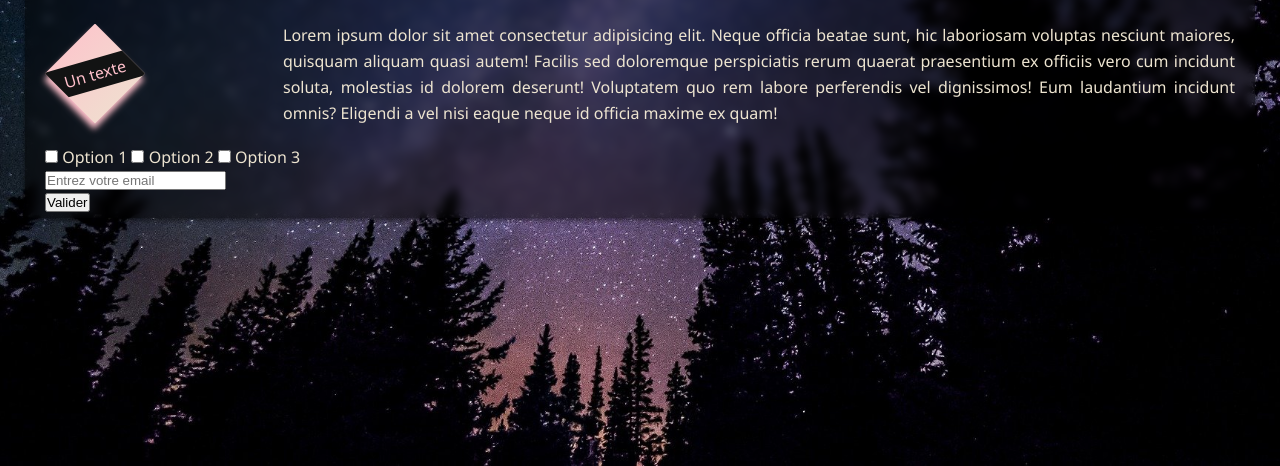
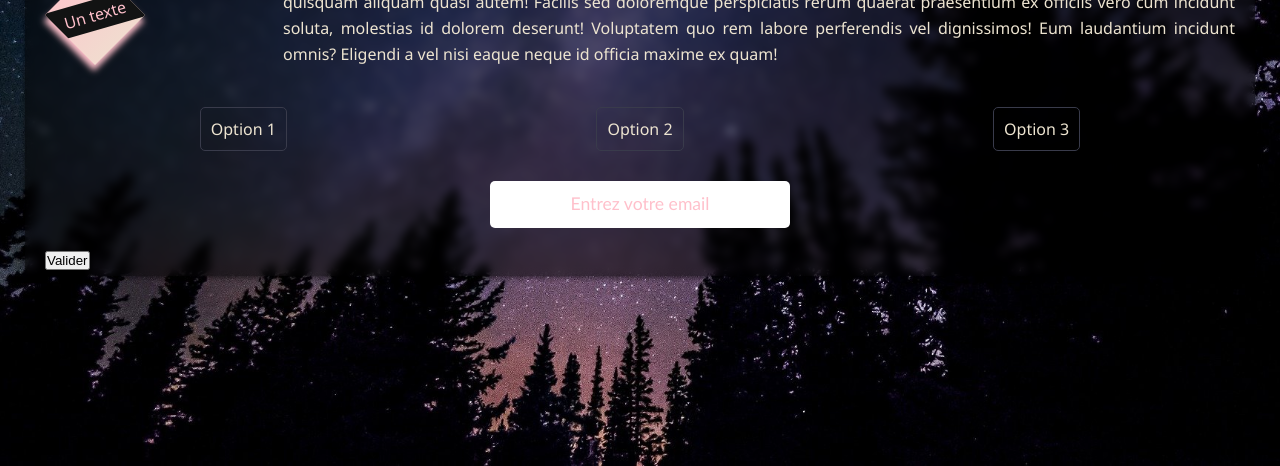
Before and after one commit to Koffi-Sk/Cours-CSS-2, a plain HTML site: page index.html in a window 1280 px wide. Shown: the part 334-800 px from the top of the page. Drawn offline with Linux system fonts and the light colour scheme.

Commit message:
Traitement du checkbox et de l'input de type text

```diff
--- a/style.css
+++ b/style.css
@@ -99,3 +99,63 @@ p::selection {
     background: var(--color2);
     color: var(--color3);
 }
+
+.checkbox-container {
+    display: flex;
+    justify-content: space-around;
+    margin: 20px 0 30px;
+}
+
+/*Traitement du checkbox*/
+input[type="checkbox"] {
+    display: none;   /*Fait disparaitre le checkbox*/
+}
+
+input[type="checkbox"]:checked + label {
+   background: var(--color2);
+   color: var(--color3);
+   transform: scale(1.1);
+   filter: brightness(120%);
+}
+
+label {
+    cursor: pointer;
+    border: 1px solid var(--color3);
+    padding: 10px;
+    border-radius: 5px;
+    transition: 0.2s;
+    user-select: none; /*Empêche de sélectionner le texte du label*/
+}
+
+/*Traitement de l'input email*/
+.e-mail {
+    text-align: center;
+    margin-bottom: 20px;
+}
+
+.e-mail input {
+    padding: 10px;
+    border-radius: 5px;
+    outline: none;
+    border: 3px solid transparent;
+    transition: 0.3s;
+    text-align: center;
+    font-size: 1.1rem;
+    color: var(--color1);
+    /*Reglage responsive*/
+    min-width: 150px;
+    width: 35%;
+    max-width: 300px;
+}
+
+/*Comportement de l'input quand on écrit dedans*/
+input[type="text"]:focus {
+    background: transparent;
+    border: 1px solid var(--color2);
+    border-radius: 150px;
+}
+
+input[type="text"]::placeholder {
+    color: var(--color2);
+    font-family: 'Gill Sans', 'Gill Sans MT', Calibri, 'Trebuchet MS', sans-serif;
+}
```
